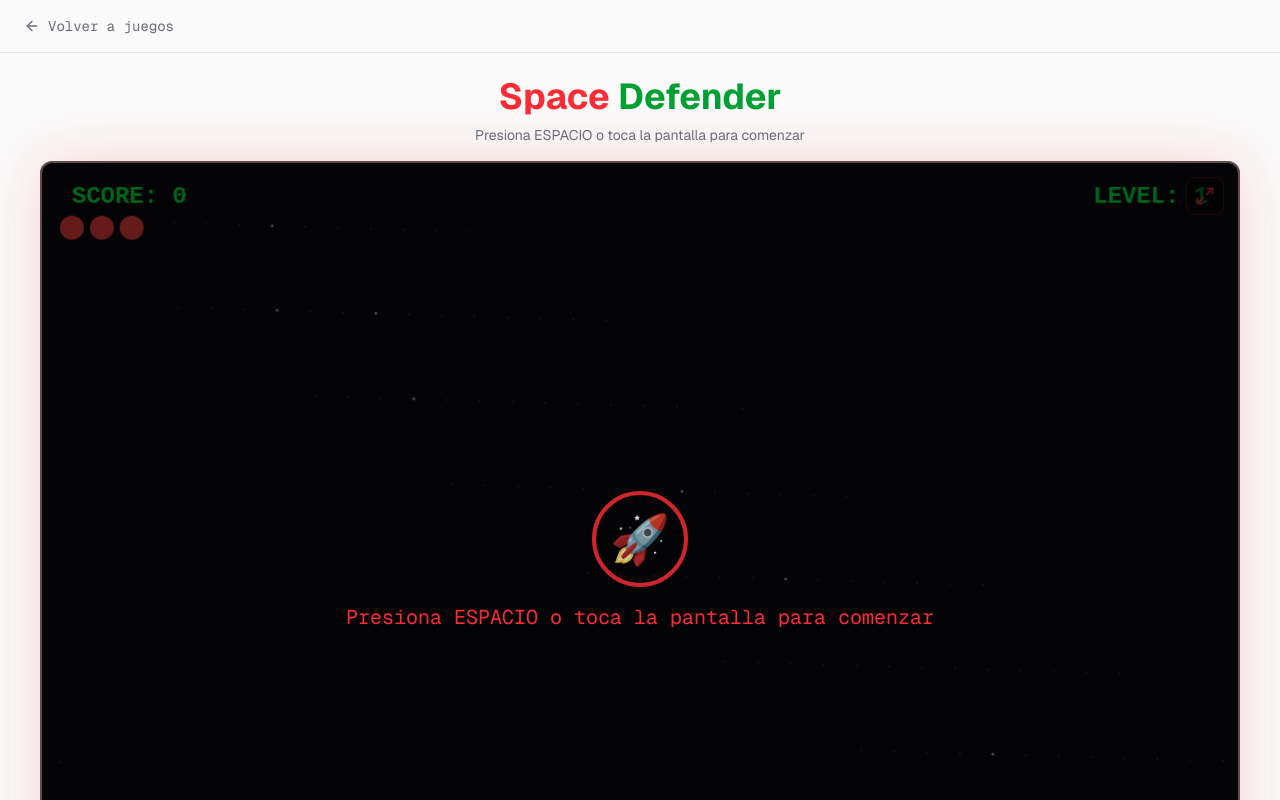
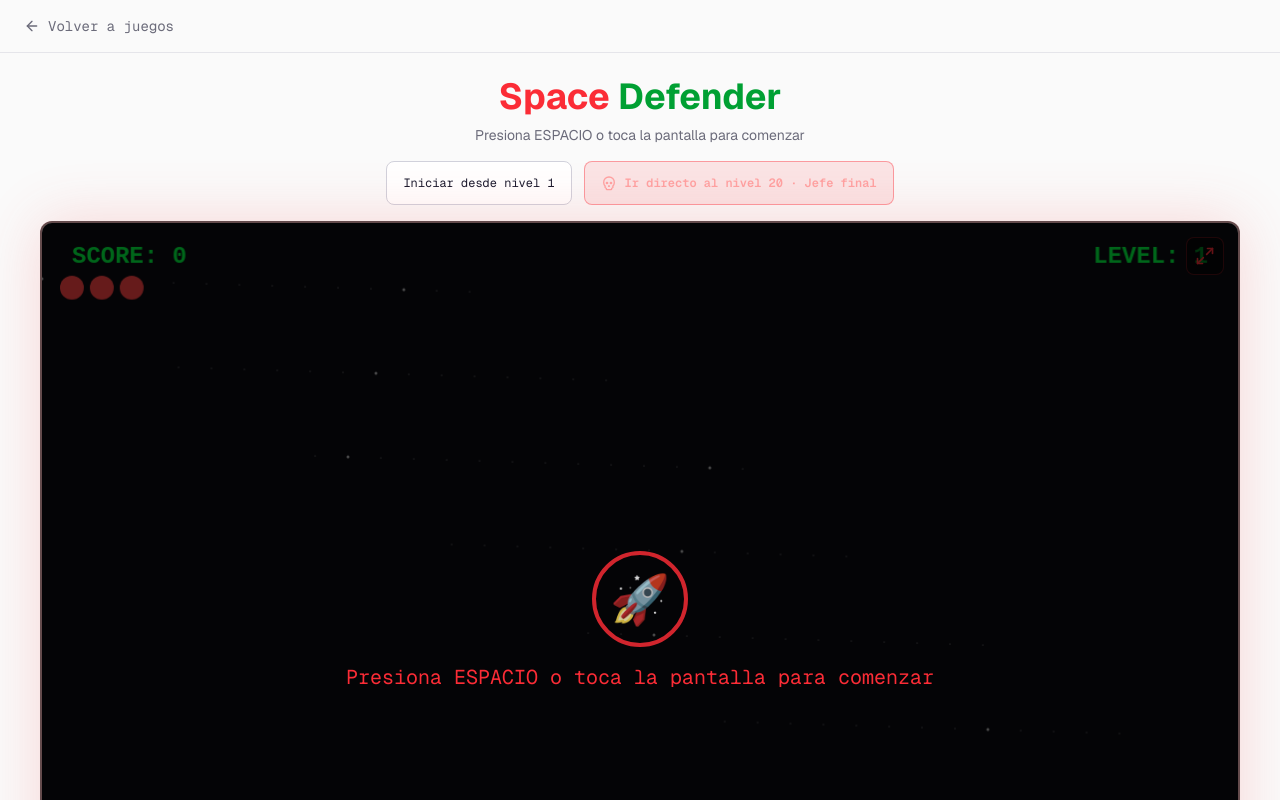
Before and after one commit to teka369/portafolio, a Next.js app: page /games/space-defender in a window 1280 px wide. Shown: the top 800 px of the page. Built offline with nearby package versions, Linux system fonts and the light colour scheme.

Commit message:
Add direct level 20 final boss mode and improve game loop

```diff
--- a/app/games/space-defender/page.tsx
+++ b/app/games/space-defender/page.tsx
@@ -2,7 +2,7 @@
 
 import { useEffect, useRef, useState, useCallback } from 'react'
 import Link from 'next/link'
-import { ArrowLeft, RotateCcw, Skull, Maximize2, Minimize2 } from 'lucide-react'
+import { ArrowLeft, RotateCcw, Skull, Trophy, Maximize2, Minimize2 } from 'lucide-react'
 
 interface GameObject {
   x: number
@@ -31,6 +31,8 @@ interface GameState {
   isRunning: boolean
   isPaused: boolean
   isGameOver: boolean
+  isVictory: boolean
+  finalBossSpawned: boolean
   isBossComing: boolean
   bossIntroText: string
   difficulty: number
@@ -69,6 +71,8 @@ export default function SpaceDefenderPage() {
     isRunning: false,
     isPaused: false,
     isGameOver: false,
+    isVictory: false,
+    finalBossSpawned: false,
     isBossComing: false,
     bossIntroText: '',
     difficulty: 1,
@@ -82,6 +86,7 @@ export default function SpaceDefenderPage() {
   const lastShotRef = useRef<number>(0)
   const lastSpawnRef = useRef<number>(0)
   const lastLevelUpRef = useRef<number>(0)
+  const lastUiRefreshRef = useRef<number>(0)
 
   const toggleFullscreen = useCallback(() => {
     const canvas = canvasRef.current
@@ -164,7 +169,7 @@ export default function SpaceDefenderPage() {
     }
   }, [])
 
-  const startGame = useCallback(() => {
+  const startGame = useCallback((startAtFinalBoss = false) => {
     const state = gameStateRef.current
     state.playerX = CANVAS_WIDTH / 2 - PLAYER_WIDTH / 2
     state.targetX = CANVAS_WIDTH / 2 - PLAYER_WIDTH / 2
@@ -172,21 +177,24 @@ export default function SpaceDefenderPage() {
     state.enemies = []
     state.particles = []
     state.score = 0
-    state.lives = 3
+    state.lives = startAtFinalBoss ? 5 : 3
     state.isRunning = true
     state.isPaused = false
     state.isGameOver = false
+    state.isVictory = false
+    state.finalBossSpawned = startAtFinalBoss
     state.isBossComing = false
     state.bossIntroText = ''
-    state.difficulty = 1
-    state.level = 1
-    state.shield = false
-    state.doubleShot = false
-    state.invulnerable = 0
-    lastSpawnRef.current = 0
-    lastLevelUpRef.current = 0
+    state.difficulty = startAtFinalBoss ? 7.65 : 1
+    state.level = startAtFinalBoss ? 20 : 1
+    state.shield = startAtFinalBoss
+    state.doubleShot = startAtFinalBoss
+    state.invulnerable = startAtFinalBoss ? 120 : 0
+    lastSpawnRef.current = performance.now()
+    lastLevelUpRef.current = performance.now()
+    if (startAtFinalBoss) state.enemies.push(spawnEnemy(state.difficulty, state.level, true))
     forceUpdate(n => n + 1)
-  }, [])
+  }, [spawnEnemy])
 
   const handleMouseMove = useCallback((e: React.MouseEvent<HTMLCanvasElement>) => {
     const canvas = canvasRef.current
@@ -524,18 +532,19 @@ export default function SpaceDefenderPage() {
         const spawnRate = Math.max(500 - state.level * 25, 150)
 
         // Check for super boss spawn
-        if (state.level >= 20 && !state.enemies.some(e => e.type === 'superboss')) {
+        if (state.level >= 20 && !state.finalBossSpawned) {
           if (!state.isBossComing) {
             state.isBossComing = true
-            state.bossIntroText = '⚠️ SUPER BOSS APPROACHING ⚠️'
+            state.bossIntroText = '⚠️ JEFE FINAL APROXIMÁNDOSE ⚠️'
           }
           if (timestamp - lastSpawnRef.current > 3000) {
             state.enemies.push(spawnEnemy(state.difficulty, state.level, true))
+            state.finalBossSpawned = true
             state.isBossComing = false
             state.bossIntroText = ''
             lastSpawnRef.current = timestamp
           }
-        } else if (timestamp - lastSpawnRef.current > spawnRate) {
+        } else if (state.level < 20 && timestamp - lastSpawnRef.current > spawnRate) {
           state.enemies.push(spawnEnemy(state.difficulty, state.level))
           lastSpawnRef.current = timestamp
         }
@@ -563,6 +572,11 @@ export default function SpaceDefenderPage() {
               if (enemy.health <= 0) {
                 createExplosion(enemy.x + enemy.width / 2, enemy.y + enemy.height / 2, enemy.color || '#fff',
                   enemy.type === 'superboss' ? 60 : enemy.type === 'boss' ? 40 : 25)
+                if (enemy.type === 'superboss') {
+                  state.isVictory = true
+                  state.isRunning = false
+                  state.isPaused = false
+                }
                 state.score += ENEMY_TYPES.find(t => t.type === enemy.type)?.score || 10
 
                 if (Math.random() < 0.12) {
@@ -672,7 +686,7 @@ export default function SpaceDefenderPage() {
         const x = (i * 137) % CANVAS_WIDTH
         const y = (i * 89 + timestamp * 0.01) % CANVAS_HEIGHT
         ctx.beginPath()
-        ctx.arc(x, y, Math.random() > 0.9 ? 1.5 : 0.5, 0, Math.PI * 2)
+        ctx.arc(x, y, i % 11 === 0 ? 1.5 : 0.5, 0, Math.PI * 2)
         ctx.fill()
       }
 
@@ -757,7 +771,7 @@ export default function SpaceDefenderPage() {
         ctx.fillStyle = '#00ff4133'
         ctx.beginPath()
         ctx.moveTo(state.playerX + PLAYER_WIDTH * 0.3, playerY + PLAYER_HEIGHT * 0.8)
-        ctx.lineTo(state.playerX + PLAYER_WIDTH / 2, playerY + PLAYER_HEIGHT + Math.random() * 18)
+        ctx.lineTo(state.playerX + PLAYER_WIDTH / 2, playerY + PLAYER_HEIGHT + 8 + Math.sin(timestamp * 0.02) * 5)
         ctx.lineTo(state.playerX + PLAYER_WIDTH * 0.7, playerY + PLAYER_HEIGHT * 0.8)
         ctx.closePath()
         ctx.fill()
@@ -798,7 +812,10 @@ export default function SpaceDefenderPage() {
       ctx.textAlign = 'center'
       ctx.fillText(`DIFFICULTY: ${state.difficulty.toFixed(1)}x`, CANVAS_WIDTH / 2, CANVAS_HEIGHT - 20)
 
-      forceUpdate(n => n + 1)
+      if (timestamp - lastUiRefreshRef.current >= 100) {
+        lastUiRefreshRef.current = timestamp
+        forceUpdate(n => n + 1)
+      }
       requestRef.current = requestAnimationFrame(gameLoop)
     }
 
@@ -815,7 +832,9 @@ export default function SpaceDefenderPage() {
         e.preventDefault()
         const state = gameStateRef.current
 
-        if (!state.isRunning && !state.isGameOver) {
+        if (state.isVictory || state.isGameOver) {
+          startGame()
+        } else if (!state.isRunning) {
           state.isRunning = true
         } else if (state.isRunning && !state.isGameOver) {
           state.isPaused = !state.isPaused
@@ -828,6 +847,11 @@ export default function SpaceDefenderPage() {
 
     window.addEventListener('keydown', handleKeyDown)
     return () => window.removeEventListener('keydown', handleKeyDown)
+  }, [startGame])
+
+  useEffect(() => {
+    const params = new URLSearchParams(window.location.search)
+    if (params.get('level') === '20') startGame(true)
   }, [startGame])
 
   const state = gameStateRef.current
@@ -849,10 +873,17 @@ export default function SpaceDefenderPage() {
             <span className="text-red-500">Space</span> <span className="text-neon">Defender</span>
           </h1>
           <p className="text-muted-foreground text-sm">
-            {!state.isRunning && !state.isGameOver ? 'Presiona ESPACIO o toca la pantalla para comenzar' :
+            {!state.isRunning && !state.isGameOver && !state.isVictory ? 'Presiona ESPACIO o toca la pantalla para comenzar' :
              state.isPaused ? 'Juego pausado - Presiona ESPACIO para continuar' :
-             state.isGameOver ? `¡Game Over! Score: ${state.score} - Presiona ESPACIO para jugar de nuevo` : 'Desliza el dedo para moverte y disparar'}
+             state.isVictory ? '¡Has derrotado al jefe final del nivel 20!' :
+             state.isGameOver ? `¡Game Over! Score: ${state.score} - Nivel: ${state.level}` : 'Desliza el dedo para moverte y disparar'}
           </p>
+          {!state.isRunning && !state.isGameOver && !state.isVictory && (
+            <div className="mt-4 flex flex-wrap justify-center gap-3">
+              <button onClick={() => startGame()} className="inline-flex min-h-11 items-center justify-center gap-2 rounded-lg border border-border bg-card px-4 py-2 font-mono text-xs text-foreground transition-colors hover:border-neon/40 hover:text-neon">Iniciar desde nivel 1</button>
+              <button onClick={() => startGame(true)} className="inline-flex min-h-11 items-center justify-center gap-2 rounded-lg border border-red-500/40 bg-red-500/10 px-4 py-2 font-mono text-xs font-semibold text-red-300 transition-colors hover:border-red-400 hover:bg-red-500/15"><Skull className="h-4 w-4" /> Ir directo al nivel 20 · Jefe final</button>
+            </div>
+          )}
         </div>
 
         <div className="relative mx-auto max-w-[1200px]">
@@ -880,7 +911,7 @@ export default function SpaceDefenderPage() {
             {isFullscreen ? <Minimize2 className="w-5 h-5" /> : <Maximize2 className="w-5 h-5" />}
           </button>
 
-          {!state.isRunning && !state.isGameOver && (
+          {!state.isRunning && !state.isGameOver && !state.isVictory && (
             <div className="pointer-events-none absolute inset-0 flex items-center justify-center bg-black/60 rounded-xl">
               <div className="text-center">
                 <div className="w-24 h-24 mx-auto mb-4 rounded-full border-4 border-red-500 flex items-center justify-center animate-pulse">
@@ -899,8 +930,20 @@ export default function SpaceDefenderPage() {
             </div>
           )}
 
-          {state.isGameOver && (
-            <div className="absolute inset-0 flex items-center justify-center bg-black/80 rounded-xl">
+          {state.isVictory && (
+            <div className="absolute inset-0 z-10 flex items-center justify-center rounded-xl bg-black/85 p-5">
+              <div className="max-w-md text-center">
+                <Trophy className="mx-auto mb-4 h-20 w-20 text-neon" />
+                <p className="font-mono text-2xl font-bold text-neon sm:text-3xl">JEFE FINAL DERROTADO</p>
+                <p className="mt-3 font-mono text-sm text-white/75">Nivel 20 completado · Puntuación: {state.score}</p>
+                <button onClick={() => startGame(true)} className="mt-6 inline-flex items-center gap-2 rounded-md bg-neon px-6 py-3 font-mono text-sm font-semibold text-primary-foreground transition hover:brightness-110"><RotateCcw className="h-4 w-4" /> Volver a enfrentar al jefe</button>
+                <button onClick={() => startGame()} className="mt-3 block w-full rounded-md border border-white/20 px-6 py-3 font-mono text-xs text-white/80 transition hover:border-neon/50 hover:text-neon">Volver al nivel 1</button>
+              </div>
+            </div>
+          )}
+
+          {state.isGameOver && !state.isVictory && (
+            <div className="absolute inset-0 z-10 flex items-center justify-center bg-black/80 rounded-xl">
               <div className="text-center">
                 <Skull className="w-20 h-20 mx-auto mb-4 text-red-500" />
                 <p className="font-mono text-3xl text-red-500 mb-2">GAME OVER</p>
```
